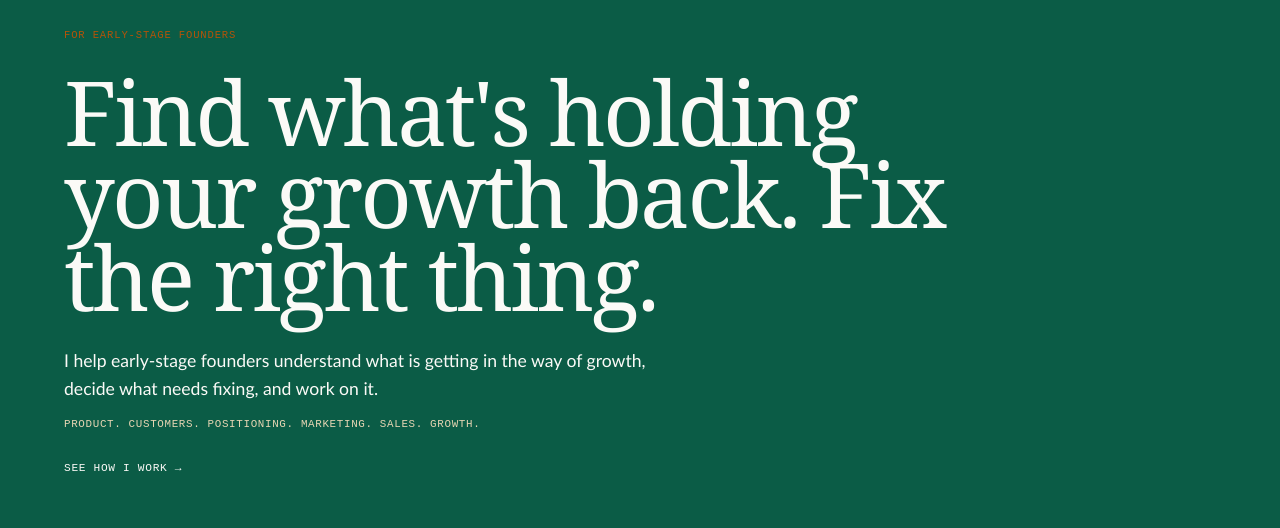
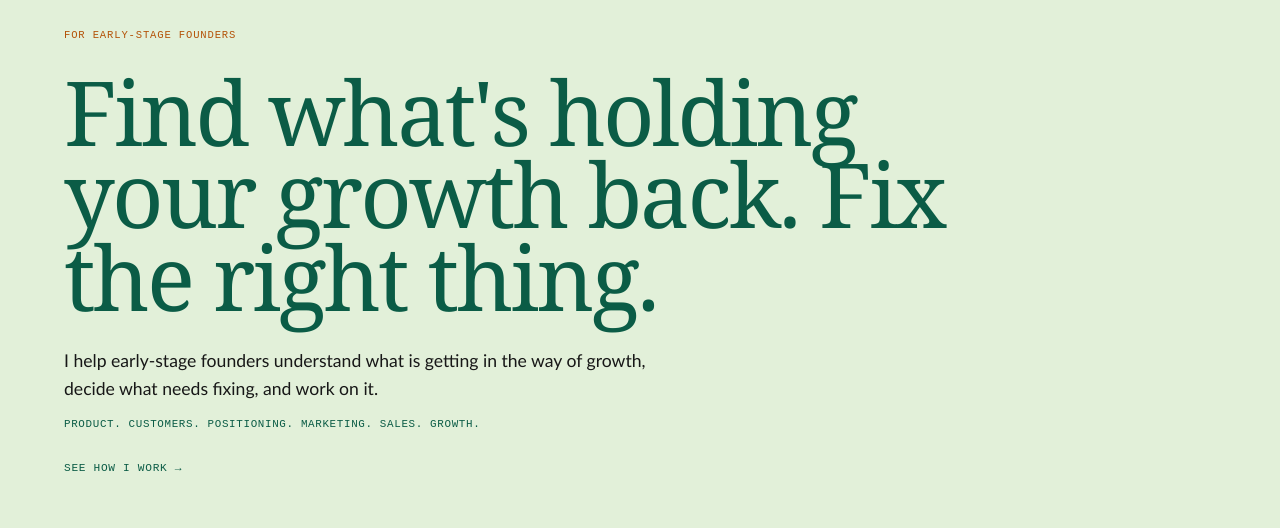
Before and after one commit to vincentdigitals/vincent-portfolio, a Next.js app: page / in a window 1280 px wide. Shown: the part 175-703 px from the top of the page. Built offline with nearby package versions, Linux system fonts and the light colour scheme; no server answers.

Commit message:
hanged brand visuas identity

```diff
--- a/src/app/blog/page.tsx
+++ b/src/app/blog/page.tsx
@@ -16,7 +16,7 @@ export default async function Blog() {
 
   return (
     <div className="page">
-      <section className="page-intro">
+      <section className="page-intro page-intro--brand">
         <p className="eyebrow">BLOG</p>
         <h1>Thinking about product and growth.</h1>
         <p>Practical writing on customers, product discovery, positioning, marketing, sales, and the decisions that shape early-stage growth.</p>
--- a/src/app/globals.css
+++ b/src/app/globals.css
@@ -1,6 +1,6 @@
 @import "tailwindcss";
 
-:root { --champagne:#f8e7c9; --emerald:#064e3b; --ink:#1c1b19; --orange:#e85d22; --muted:#6b6861; --soft:#ded4c4; --white:#fffdf8; --green:var(--emerald); --green-deep:#043c2e; --green-soft:#efe0c2; }
+:root { --champagne:#F7F5F0; --brand-light-green:#E2F0D9; --emerald:#2A4035; --ink:#1C1B19; --orange:#E85D22; --muted:#6b6861; --soft:#ded4c4; --white:#fffdf8; --green:var(--emerald); --green-deep:var(--emerald); --green-soft:#efe0c2; }
 * { box-sizing:border-box; }
 html { background:var(--champagne); scroll-behavior:smooth; }
 body { margin:0; color:var(--ink); background:var(--champagne); font-family:"Trebuchet MS",sans-serif; font-size:16px; line-height:1.6; -webkit-font-smoothing:antialiased; text-rendering:optimizeLegibility; overflow-x:hidden; }
@@ -15,14 +15,14 @@ nav a:hover,.footer-links a:hover { color:var(--orange); }
 .header-note { flex:0 0 auto; font-family:"Courier New",monospace; font-size:.7rem; color:var(--emerald); } .header-note span { color:var(--orange); }
 
 main { width:100%; }
-.hero { width:100%; min-height:570px; padding:90px 5vw 82px; display:flex; flex-direction:column; align-items:flex-start; justify-content:flex-end; color:var(--champagne); background:var(--emerald); position:relative; overflow:hidden; }
+.hero { width:100%; min-height:570px; padding:90px 5vw 82px; display:flex; flex-direction:column; align-items:flex-start; justify-content:flex-end; color:var(--ink); background:var(--brand-light-green); position:relative; overflow:hidden; }
 .eyebrow,.meta,.tag,.label,.card-meta,.work-number { font-family:"Courier New",monospace; text-transform:uppercase; letter-spacing:.08em; font-size:.66rem; }
 .eyebrow { color:var(--orange); margin:0 0 26px; }
-.hero h1 { font:normal clamp(3rem,7vw,7.25rem)/.92 Georgia,serif; letter-spacing:-.03em; margin:0; max-width:900px; position:relative; z-index:1; }
+.hero h1 { font:normal clamp(3rem,7vw,7.25rem)/.92 Georgia,serif; letter-spacing:-.03em; margin:0; max-width:900px; position:relative; z-index:1; color:var(--emerald); }
 .hero h1 em { color:#f0d8ad; font-style:normal; }
 .hero-copy { max-width:620px; margin:30px 0 12px; font-size:1.1rem; position:relative; z-index:1; }
-.hero-scope { max-width:700px; margin:0 0 26px; color:#e7d5b3; font-family:"Courier New",monospace; font-size:.68rem; text-transform:uppercase; letter-spacing:.06em; line-height:1.7; position:relative; z-index:1; }
-.hero .arrow-link { color:var(--champagne); position:relative; z-index:1; }
+.hero-scope { max-width:700px; margin:0 0 26px; color:var(--emerald); font-family:"Courier New",monospace; font-size:.68rem; text-transform:uppercase; letter-spacing:.06em; line-height:1.7; position:relative; z-index:1; }
+.hero .arrow-link { color:var(--emerald); position:relative; z-index:1; }
 
 .arrow-link,.quiet-link { font-family:"Courier New",monospace; text-transform:uppercase; font-size:.7rem; letter-spacing:.06em; color:var(--emerald); }
 .arrow-link:hover,.quiet-link:hover { color:var(--orange); }
--- a/src/app/readability.css
+++ b/src/app/readability.css
@@ -20,6 +20,10 @@ body {
 .page-intro {
   background: var(--green-soft);
   border-bottom-color: var(--soft);
+}
+
+.page-intro--brand {
+  background: var(--brand-light-green);
 }
 
 .page-intro h1,
--- a/src/app/resources/page.tsx
+++ b/src/app/resources/page.tsx
@@ -14,7 +14,7 @@ export default async function Resources() {
 
   return (
     <div className="page">
-      <section className="page-intro">
+      <section className="page-intro page-intro--brand">
         <p className="eyebrow">RESOURCES</p>
         <h1>Tools for better decisions.</h1>
         <p>Practical worksheets, checklists, and frameworks for customer research, validation, positioning, and product decisions.</p>
```
